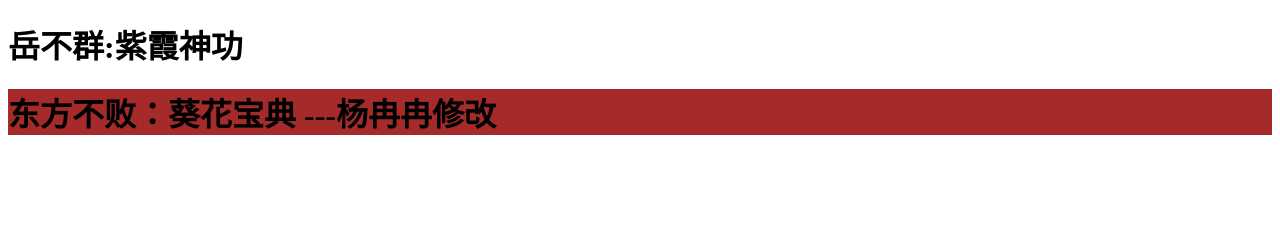
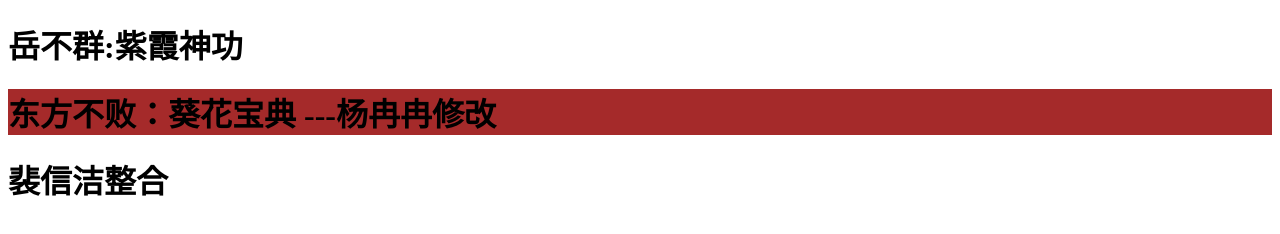
Before and after one commit to xj54666/huashan, a plain HTML site: page index.html in a window 1280 px wide. Drawn offline with Linux system fonts and the light colour scheme.

Commit message:
裴信洁整合了

```diff
--- a/index.html
+++ b/index.html
@@ -9,5 +9,6 @@
 <body>
     <h1>岳不群:紫霞神功</h1>
     <h1 style="background-color: brown;">东方不败：葵花宝典 ---杨冉冉修改</h1>
+    <h1>裴信洁整合</h1>
 </body>
 </html>
```
